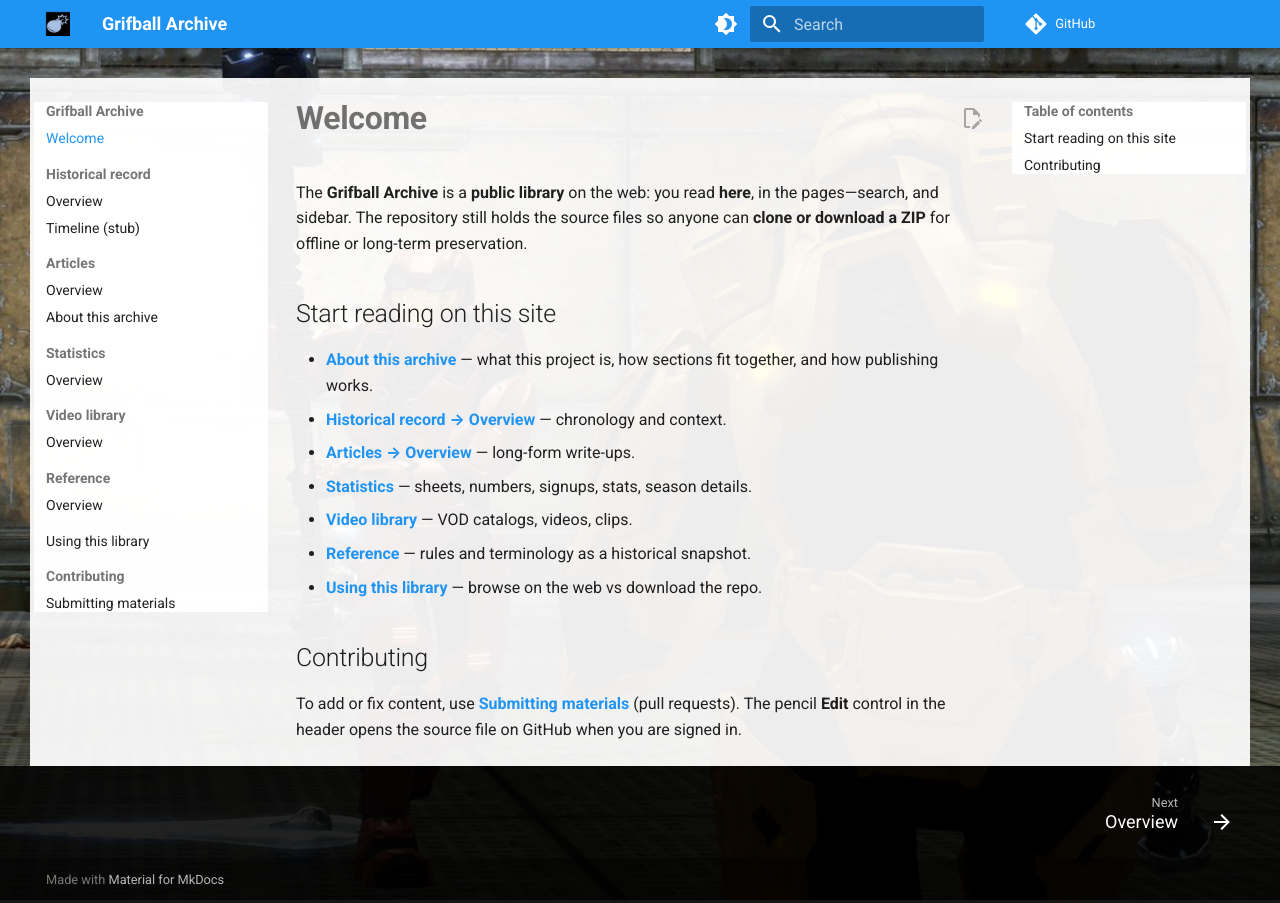
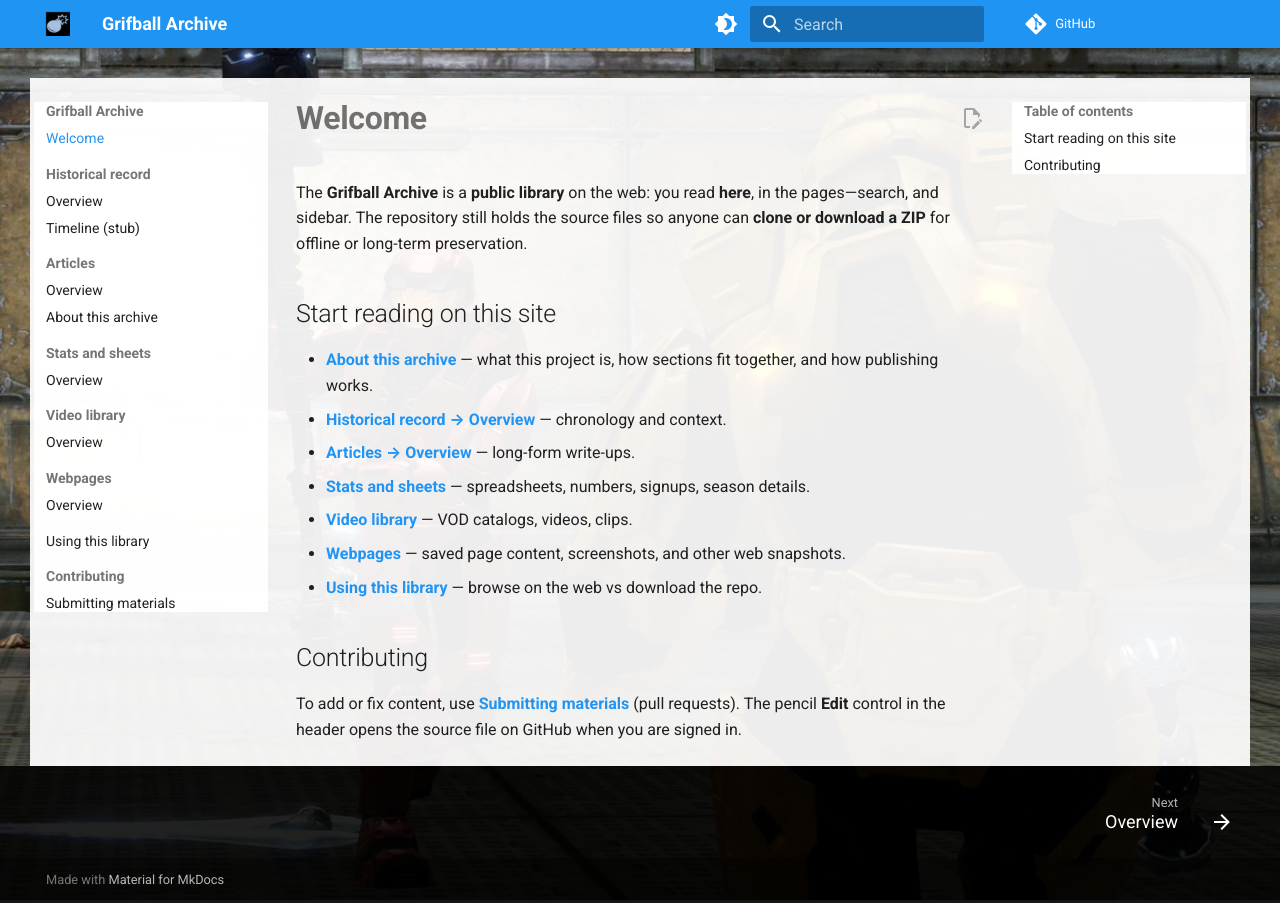
Before and after one commit to Grifball-Archive/Grifball-Archive, an MkDocs documentation site: the page built from docs/index.md, in a window 1280 px wide. Built offline with MkDocs 1.6.1 and Material for MkDocs 9.7.7, drawn with Linux system fonts in a browser that asks for light colours; comment, search, counter and statistics services are not loaded.

Commit message:
Nav: Webpages replaces Reference, Stats and sheets label, collapsible sidebar (drop navigation.expand)
Co-authored-by: Cursor <cursoragent@cursor.com>

```diff
--- a/docs/index.md
+++ b/docs/index.md
@@ -7,9 +7,9 @@ The **Grifball Archive** is a **public library** on the web: you read **here**,
 - **[About this archive](articles/about-the-archive.md)** — what this project is, how sections fit together, and how publishing works.
 - **[Historical record → Overview](history/overview.md)** — chronology and context.
 - **[Articles → Overview](articles/overview.md)** — long-form write-ups.
-- **[Statistics](statistics/overview.md)** — sheets, numbers, signups, stats, season details.
+- **[Stats and sheets](statistics/overview.md)** — spreadsheets, numbers, signups, season details.
 - **[Video library](video/overview.md)** — VOD catalogs, videos, clips.
-- **[Reference](reference/overview.md)** — rules and terminology as a historical snapshot.
+- **[Webpages](webpages/overview.md)** — saved page content, screenshots, and other web snapshots.
 - **[Using this library](library/using-the-archive.md)** — browse on the web vs download the repo.
 
 ## Contributing
--- a/mkdocs.yml
+++ b/mkdocs.yml
@@ -33,7 +33,7 @@ theme:
   features:
     - navigation.instant
     - navigation.tracking
-    - navigation.expand
+    # navigation.expand off — nested groups start collapsed (click to open)
     - navigation.sections
     - navigation.top
     - navigation.footer
@@ -60,12 +60,12 @@ nav:
   - Articles:
       - Overview: articles/overview.md
       - About this archive: articles/about-the-archive.md
-  - Statistics:
+  - Stats and sheets:
       - Overview: statistics/overview.md
   - Video library:
       - Overview: video/overview.md
-  - Reference:
-      - Overview: reference/overview.md
+  - Webpages:
+      - Overview: webpages/overview.md
   - Using this library: library/using-the-archive.md
   - Contributing:
       - Submitting materials: contributing/submitting-materials.md
```
Also changed, not shown: docs/articles/about-the-archive.md (+2 -2 lines), docs/reference/overview.md (deleted, +0 -5 lines), docs/webpages/overview.md (added, +11 -0 lines).
